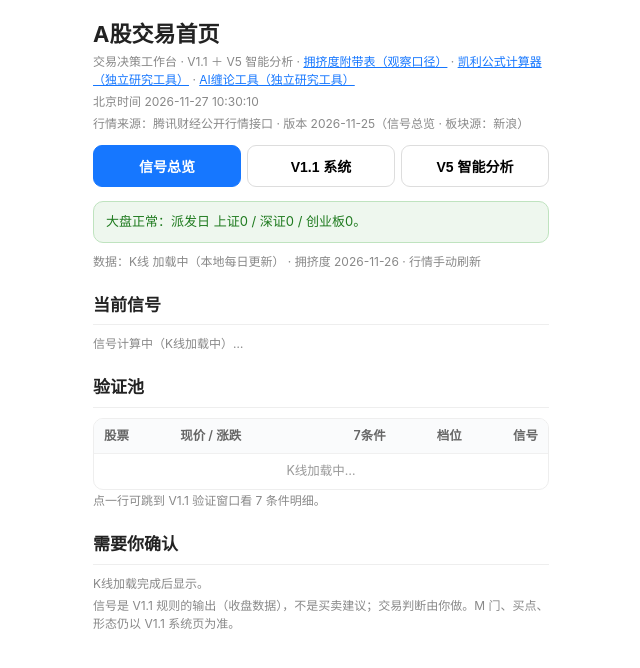
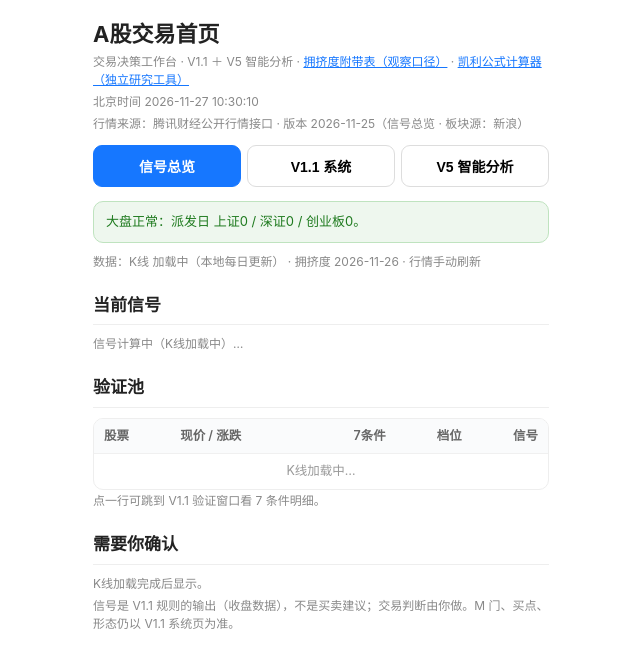
Before and after one commit to hhha511611/a-share-trading, a plain HTML site: page index.html in a window 1280 px wide. Shown: the whole page, without its empty margins (319-959 px from the left). Drawn offline with Linux system fonts and the light colour scheme.

Commit message:
工作台移除缠论入口：index.html/kelly.html 删除 AI 缠论工具链接（用户 2026-11-27 定：缠论无参考意义）

```diff
--- a/index.html
+++ b/index.html
@@ -114,7 +114,7 @@ textarea.v5ta{width:100%;min-height:70px;border:1px solid #ddd;border-radius:9px
 <div class="wrap">
 
   <h1>A股交易首页</h1>
-  <div class="caption">交易决策工作台 · V1.1 ＋ V5 智能分析 · <a href="crowding.html" style="color:#1677ff">拥挤度附带表（观察口径）</a> · <a href="kelly.html" style="color:#1677ff">凯利公式计算器（独立研究工具）</a> · <a href="chan.html" style="color:#1677ff">AI缠论工具（独立研究工具）</a></div>
+  <div class="caption">交易决策工作台 · V1.1 ＋ V5 智能分析 · <a href="crowding.html" style="color:#1677ff">拥挤度附带表（观察口径）</a> · <a href="kelly.html" style="color:#1677ff">凯利公式计算器（独立研究工具）</a></div>
   <div class="caption" id="bjTime"></div>
   <div class="caption">行情来源：腾讯财经公开行情接口 · 版本 2026-11-25（信号总览 · 板块源：新浪）</div>
   <div class="seg" id="tabBar">
```
Also changed, not shown: kelly.html (+1 -1 lines).
